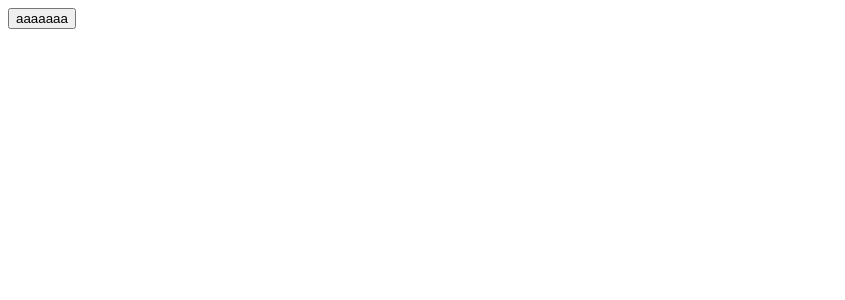
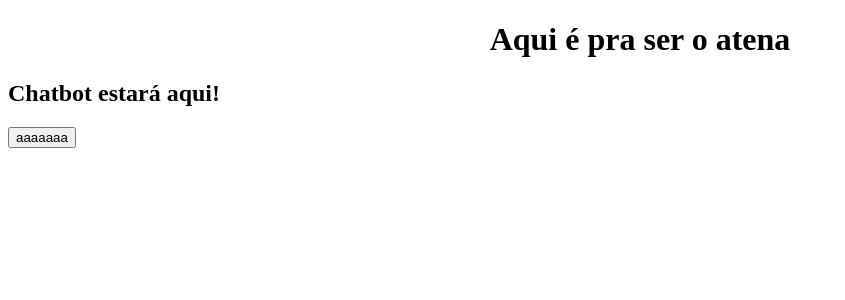
Before and after one commit to carollbrunetto/iris, a React (Create React App) app in the folder front/: page / in a window 1280 px wide. Shown: the top 300 px of the page, without its empty margins (0-845 px from the left). Built offline with nearby package versions, Linux system fonts and the light colour scheme.

Commit message:
atualizando

```diff
--- a/front/package.json
+++ b/front/package.json
@@ -6,6 +6,7 @@
     "@testing-library/jest-dom": "^5.16.5",
     "@testing-library/react": "^13.4.0",
     "@testing-library/user-event": "^13.5.0",
+    "materialize-css": "^1.0.0",
     "react": "^18.2.0",
     "react-dom": "^18.2.0",
     "react-router-dom": "^6.4.2",
--- a/front/src/components/App.js
+++ b/front/src/components/App.js
@@ -1,11 +1,21 @@
 import React from 'react'
+import { BrowserRouter, Route, Routes} from 'react-router-dom'
 import Landing from './pages/Landing';
+import Chatbot from './chatbot/Chatbot'
 
 console.log('loucura')
 
 const App = () => {
   return (
     <div>
+      <BrowserRouter>
+        <div>
+          <Routes>
+            <Route exact path="/" element={<Landing />}/>
+          </Routes>
+          <Chatbot/>
+        </div>
+      </BrowserRouter>
       <button>aaaaaaa</button>
     </div>
   )
--- /dev/null
+++ b/front/src/components/chatbot/Chatbot.js
@@ -0,0 +1,11 @@
+import React from 'react';
+
+const Chatbot = () => {
+  return (
+    <h2>
+      Chatbot estará aqui!
+    </h2>
+  )
+};
+
+export default Chatbot;
--- a/front/src/components/pages/Landing.js
+++ b/front/src/components/pages/Landing.js
@@ -2,10 +2,11 @@ import React from "react";
 
 const Landing = () => {
   return (
-    <div>
+    <div style={{textAlign: 'center' }}>
       <h1>Aqui é pra ser o atena</h1>
     </div>
   )
 }
 
+<button>aaaaaaa</button>
 export default Landing;
--- a/front/src/index.js
+++ b/front/src/index.js
@@ -2,6 +2,7 @@ import React from 'react';
 import ReactDOM from 'react-dom/client';
 import App from './components/App';
 import reportWebVitals from './reportWebVitals';
+import 'materialize-css'
 
 const root = ReactDOM.createRoot(document.getElementById('root'));
 root.render(
```
Also changed, not shown: front/src/components/pages/Chatbot.js (deleted).
